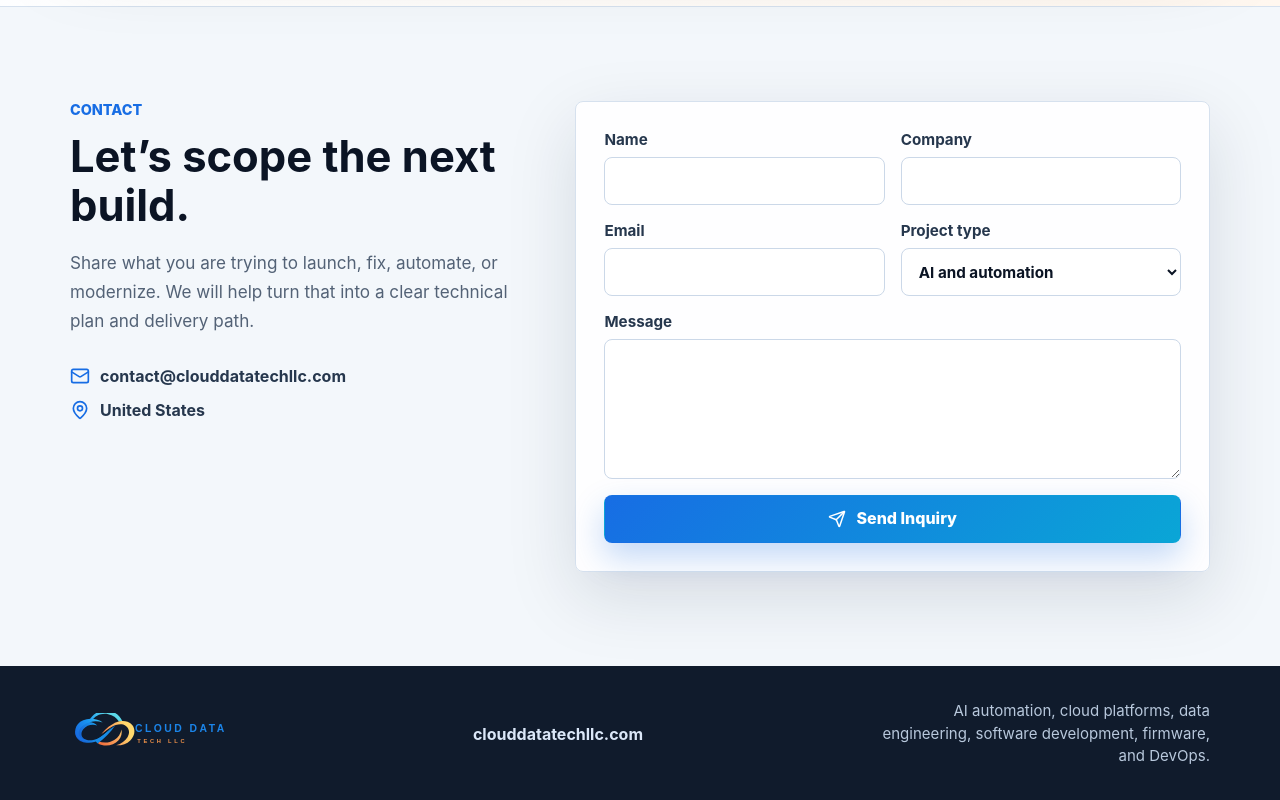
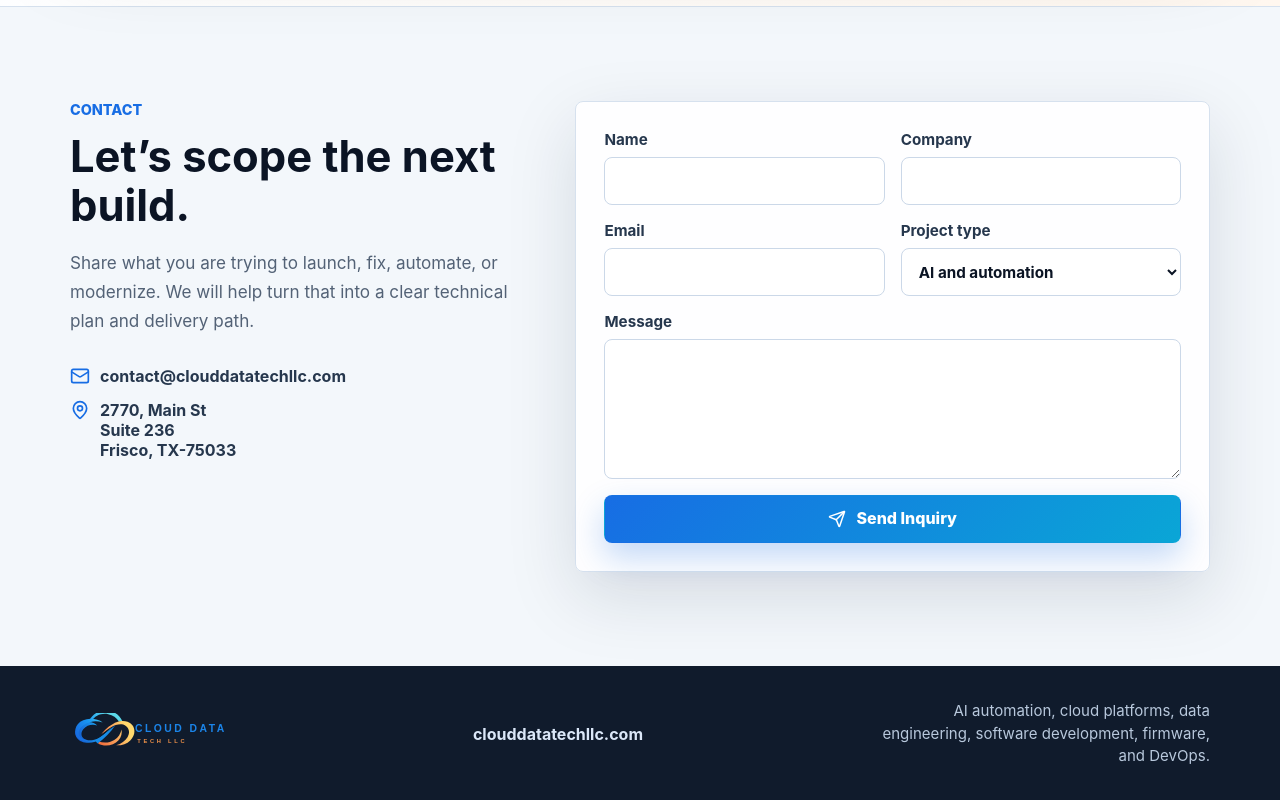
Before and after one commit to satish-develop/website-code, a React (Vite) app: page / in a window 1280 px wide. Shown: the part 5628-6428 px from the top of the page. Built offline with nearby package versions, Linux system fonts and the light colour scheme.

Commit message:
Add Frisco office address

```diff
--- a/src/App.css
+++ b/src/App.css
@@ -974,10 +974,19 @@ button {
 }
 
 .contact-methods a,
-.contact-methods span {
+.contact-methods span,
+.contact-address {
   display: inline-flex;
   align-items: center;
   gap: 10px;
+}
+
+.contact-address {
+  align-items: flex-start;
+}
+
+.contact-address address {
+  font-style: normal;
 }
 
 .contact-methods svg {
--- a/src/App.jsx
+++ b/src/App.jsx
@@ -515,10 +515,16 @@ function App() {
                   <Mail size={20} />
                   {contactEmail}
                 </a>
-                <span>
+                <div className="contact-address">
                   <MapPin size={20} />
-                  United States
-                </span>
+                  <address>
+                    2770, Main St
+                    <br />
+                    Suite 236
+                    <br />
+                    Frisco, TX-75033
+                  </address>
+                </div>
               </div>
             </div>
             <form className="contact-form" onSubmit={handleSubmit}>
```
Also changed, not shown: 5 other files (tests, documents, lock files or other folders).
